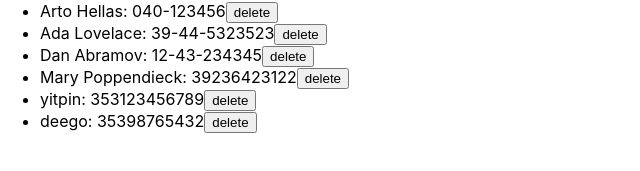
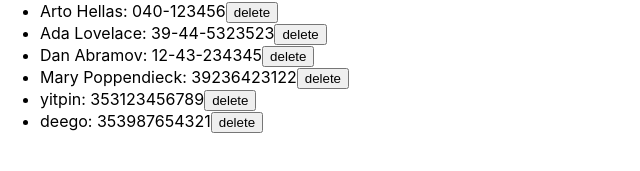
Before and after one commit to ypc-dev/fullstackopen2020, a React (Create React App) app in the folder part2/phonebook/: page / in a window 1280 px wide. Shown: the part 277-448 px from the top of the page, without its empty margins (0-640 px from the left). Built offline with nearby package versions, Linux system fonts and the light colour scheme; data requests are answered from the project's data file.

Commit message:
Exercise 2.18

```diff
--- a/part2/phonebook/db.json
+++ b/part2/phonebook/db.json
@@ -27,7 +27,7 @@
     },
     {
       "name": "deego",
-      "number": "35398765432",
+      "number": "353987654321",
       "id": 6
     }
   ]
--- a/part2/phonebook/src/App.js
+++ b/part2/phonebook/src/App.js
@@ -3,7 +3,6 @@
 import Filter from './components/Filter';
 import PersonForm from './components/PersonForm';
 import personService from './services/persons';
-import axios from 'axios';
 
 const App = () => {
   const [persons, setPersons] = useState([]);
@@ -23,14 +22,24 @@
   const addPerson = (event) => {
     event.preventDefault();
     if (persons.some(person => person.name === newName)) {
-      alert(`${newName} has already been added to the phonebook!`);
+      if (window.confirm(`${newName} has already been added to the phonebook, replace the old number with the new one?`)) {
+        const personToUpdate = persons.find(x => x.name === newName);
+        const updatedPerson = { ...personToUpdate, number: newNumber };
+
+        personService
+          .updatePerson(personToUpdate.id, updatedPerson)
+          .then(returnedPerson => {
+            setPersons(persons.map(person => person.id !== personToUpdate.id ? person : returnedPerson));
+          });
+      }
+
       setNewName('');
       setNewNumber('');
     } else {
       const personObject = {
         name: newName,
         number: newNumber,
-      }
+      };
 
       personService
         .createPerson(personObject)
--- a/part2/phonebook/src/services/persons.js
+++ b/part2/phonebook/src/services/persons.js
@@ -17,5 +17,10 @@
   // return request.then(response => response.data);
 }
 
+const updatePerson = (id, newObject) => {
+  const request = axios.put(`${baseUrl}/${id}`, newObject);
+  return request.then(response => response.data);
+}
 
-export default { getPersons, createPerson, deletePerson }
+
+export default { getPersons, createPerson, deletePerson, updatePerson }
```
